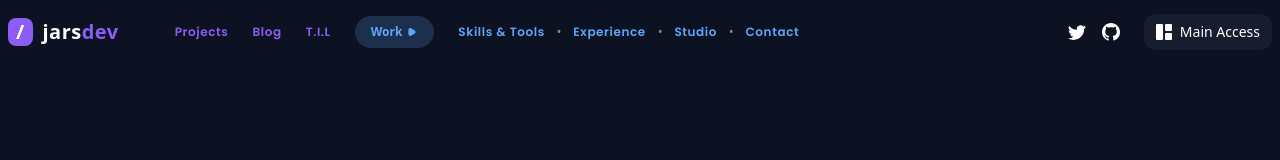
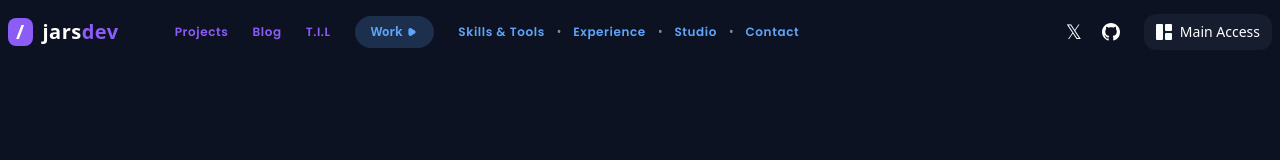
Before and after one commit to ImJars/Development-full-coding, a React (Vite) app: page / in a window 1280 px wide. Shown: the top 160 px of the page. Built offline with nearby package versions, Linux system fonts and the light colour scheme.

Commit message:
Update Twitter to X

```diff
--- a/src/components/header.jsx
+++ b/src/components/header.jsx
@@ -50,8 +50,8 @@ function Header() {
                   </div>
                   <div className=" hidden sm:block">
                     <div className="flex">
-                    <h1>&nbsp;jars</h1>
-                    <h2 className="text-text-purple">dev</h2>
+                      <h1>&nbsp;jars</h1>
+                      <h2 className="text-text-purple">dev</h2>
                     </div>
                   </div>
                 </div>
@@ -103,10 +103,16 @@ function Header() {
             <div className="hidden items-center sm:flex">
               <a
                 href="#"
+                className="text-xl hover:bg-card hover:bg-opacity-50 rounded-xl px-3 py-1"
+              >
+                𝕏
+              </a>
+              {/* <a
+                href="#"
                 className="text-lg hover:bg-card hover:bg-opacity-50 rounded-xl p-2"
               >
                 <BsTwitter />
-              </a>
+              </a> */}
               <a
                 href="#"
                 className="text-lg hover:bg-card hover:bg-opacity-50 rounded-xl p-2"
```
